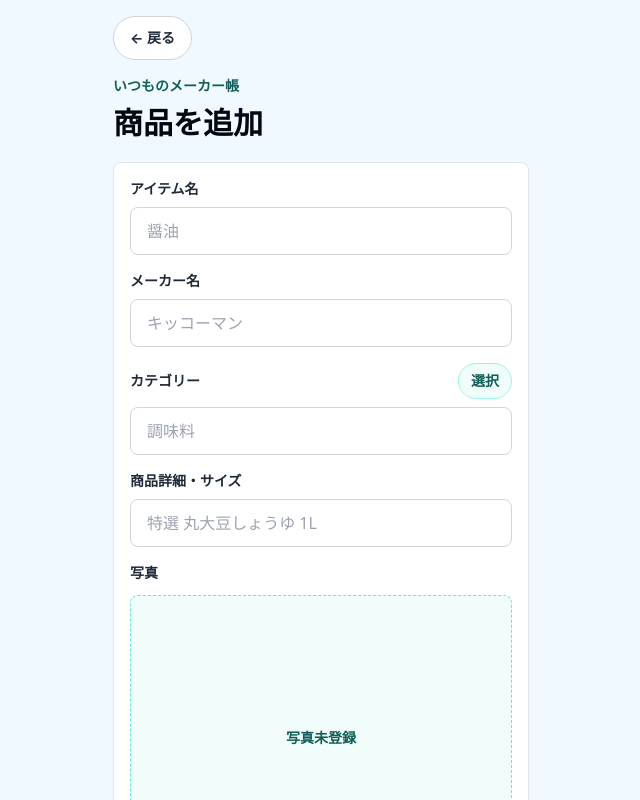
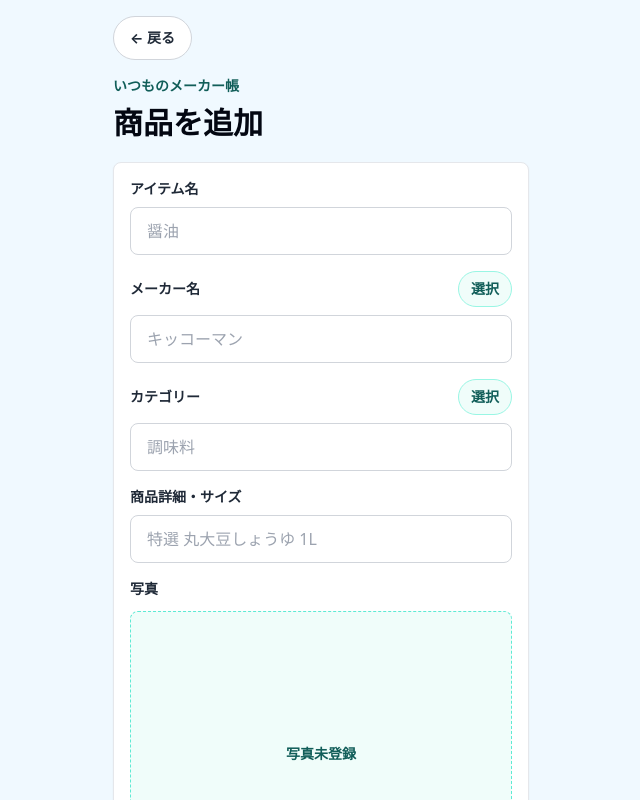
Before and after one commit to 202510-aw-yamaki/pocket-maker-note, a React (Vite) app: page / in a window 1280 px wide. Both pictures are taken after typing "Sample" into the empty fields and a click on the button "+ 追加". Shown: the top 800 px of the page, without its empty margins (319-959 px from the left). Built offline with nearby package versions, Linux system fonts and the light colour scheme.

Commit message:
feat: メーカー候補選択と候補数制限を追加

```diff
--- a/src/db/pocketItemsDb.ts
+++ b/src/db/pocketItemsDb.ts
@@ -29,6 +29,8 @@ class PocketItemsDatabase extends Dexie {
 
 export const pocketItemsDb = new PocketItemsDatabase();
 const sampleSeededKey = "sample-seeded";
+const maxCategoryOptions = 10;
+const maxMakerOptions = 20;
 
 const createItemId = () => {
   if (globalThis.crypto?.randomUUID) {
@@ -60,7 +62,16 @@ export const listPocketItemCategories = async () => {
 
   return Array.from(new Set(categories)).sort((current, next) =>
     current.localeCompare(next, "ja")
-  );
+  ).slice(0, maxCategoryOptions);
+};
+
+export const listPocketItemMakers = async () => {
+  const items = await pocketItemsDb.pocketItems.toArray();
+  const makers = items.map((item) => item.makerName.trim()).filter(Boolean);
+
+  return Array.from(new Set(makers)).sort((current, next) =>
+    current.localeCompare(next, "ja")
+  ).slice(0, maxMakerOptions);
 };
 
 export const getPocketItem = async (id: string) => {
--- a/src/pages/ItemFormPage.tsx
+++ b/src/pages/ItemFormPage.tsx
@@ -1,6 +1,9 @@
 import { FormEvent, useEffect, useState } from "react";
 import PhotoInput from "../components/PhotoInput";
-import { listPocketItemCategories } from "../db/pocketItemsDb";
+import {
+  listPocketItemCategories,
+  listPocketItemMakers
+} from "../db/pocketItemsDb";
 import type { PocketItem, PocketItemInput } from "../types/PocketItem";
 
 type ItemFormPageProps = {
@@ -36,6 +39,84 @@ const createInitialInput = (item?: PocketItem): PocketItemInput => {
   };
 };
 
+type OptionMenuProps = {
+  id: string;
+  label: string;
+  value: string;
+  options: string[];
+  isOpen: boolean;
+  onToggle: () => void;
+  onSelect: (value: string) => void;
+  onChange: (value: string) => void;
+  placeholder: string;
+};
+
+function OptionMenuField({
+  id,
+  label,
+  value,
+  options,
+  isOpen,
+  onToggle,
+  onSelect,
+  onChange,
+  placeholder
+}: OptionMenuProps) {
+  return (
+    <div className="space-y-2">
+      <div className="flex items-center justify-between gap-3">
+        <label htmlFor={id} className="block text-sm font-bold text-gray-800">
+          {label}
+        </label>
+        <button
+          type="button"
+          onClick={onToggle}
+          disabled={options.length === 0}
+          aria-expanded={isOpen}
+          aria-controls={`${id}Options`}
+          className="min-h-9 rounded-full border border-teal-200 bg-teal-50 px-3 text-sm font-bold text-teal-800 disabled:border-gray-200 disabled:bg-gray-100 disabled:text-gray-400"
+        >
+          選択
+        </button>
+      </div>
+      <div className="relative">
+        <input
+          id={id}
+          value={value}
+          onChange={(event) => onChange(event.target.value)}
+          className="h-12 w-full rounded-lg border border-gray-300 px-4 text-base outline-none focus:border-teal-700 focus:ring-2 focus:ring-teal-100"
+          placeholder={placeholder}
+        />
+        {isOpen ? (
+          <div
+            id={`${id}Options`}
+            className="absolute left-0 right-0 top-full z-20 mt-2 max-h-56 overflow-y-auto rounded-lg border border-gray-200 bg-white p-2 shadow-lg"
+          >
+            {options.map((option) => {
+              const isSelected = option === value;
+
+              return (
+                <button
+                  key={option}
+                  type="button"
+                  onClick={() => onSelect(option)}
+                  className={`min-h-11 w-full rounded-md px-3 text-left text-base font-semibold ${
+                    isSelected
+                      ? "bg-teal-800 text-white"
+                      : "text-gray-800 hover:bg-teal-50"
+                  }`}
+                >
+                  {option}
+                </button>
+              );
+            })}
+          </div>
+        ) : null}
+      </div>
+    </div>
+  );
+}
+
 export default function ItemFormPage({
   mode,
   initialItem,
@@ -45,22 +126,28 @@ export default function ItemFormPage({
   const [input, setInput] = useState<PocketItemInput>(() =>
     createInitialInput(initialItem)
   );
+  const [makerOptions, setMakerOptions] = useState<string[]>([]);
   const [categoryOptions, setCategoryOptions] = useState<string[]>([]);
+  const [isMakerMenuOpen, setIsMakerMenuOpen] = useState(false);
   const [isCategoryMenuOpen, setIsCategoryMenuOpen] = useState(false);
   const [errorMessage, setErrorMessage] = useState("");
   const [isSaving, setIsSaving] = useState(false);
 
   useEffect(() => {
-    const loadCategories = async () => {
+    const loadOptions = async () => {
       try {
-        const categories = await listPocketItemCategories();
+        const [makers, categories] = await Promise.all([
+          listPocketItemMakers(),
+          listPocketItemCategories()
+        ]);
+        setMakerOptions(makers);
         setCategoryOptions(categories);
       } catch (error) {
         console.error(error);
       }
     };
 
-    void loadCategories();
+    void loadOptions();
   }, []);
 
   const updateField = (field: keyof PocketItemInput, value: string) => {
@@ -137,81 +224,41 @@ export default function ItemFormPage({
               />
             </label>
 
-            <label className="block space-y-2">
-              <span className="block text-sm font-bold text-gray-800">
-                メーカー名
-              </span>
-              <input
+            <OptionMenuField
+              id="makerName"
+              label="メーカー名"
               value={input.makerName}
-                onChange={(event) =>
-                  updateField("makerName", event.target.value)
-                }
-                className="h-12 w-full rounded-lg border border-gray-300 px-4 text-base outline-none focus:border-teal-700 focus:ring-2 focus:ring-teal-100"
+              options={makerOptions}
+              isOpen={isMakerMenuOpen}
+              onToggle={() => {
+                setIsMakerMenuOpen((currentValue) => !currentValue);
+                setIsCategoryMenuOpen(false);
+              }}
+              onSelect={(maker) => {
+                updateField("makerName", maker);
+                setIsMakerMenuOpen(false);
+              }}
+              onChange={(value) => updateField("makerName", value)}
               placeholder="キッコーマン"
             />
-            </label>
 
-            <div className="space-y-2">
-              <div className="flex items-center justify-between gap-3">
-                <label
-                  htmlFor="categoryName"
-                  className="block text-sm font-bold text-gray-800"
-                >
-                  カテゴリー
-                </label>
-                <button
-                  type="button"
-                  onClick={() =>
-                    setIsCategoryMenuOpen((currentValue) => !currentValue)
-                  }
-                  disabled={categoryOptions.length === 0}
-                  aria-expanded={isCategoryMenuOpen}
-                  aria-controls="categoryOptions"
-                  className="min-h-9 rounded-full border border-teal-200 bg-teal-50 px-3 text-sm font-bold text-teal-800 disabled:border-gray-200 disabled:bg-gray-100 disabled:text-gray-400"
-                >
-                  選択
-                </button>
-              </div>
-              <div className="relative">
-              <input
+            <OptionMenuField
               id="categoryName"
+              label="カテゴリー"
               value={input.categoryName}
-                onChange={(event) =>
-                  updateField("categoryName", event.target.value)
-                }
-                className="h-12 w-full rounded-lg border border-gray-300 px-4 text-base outline-none focus:border-teal-700 focus:ring-2 focus:ring-teal-100"
-                placeholder="調味料"
-              />
-                {isCategoryMenuOpen ? (
-                  <div
-                    id="categoryOptions"
-                    className="absolute left-0 right-0 top-full z-20 mt-2 max-h-56 overflow-y-auto rounded-lg border border-gray-200 bg-white p-2 shadow-lg"
-                  >
-                    {categoryOptions.map((category) => {
-                      const isSelected = category === input.categoryName;
-
-                      return (
-                        <button
-                          key={category}
-                          type="button"
-                          onClick={() => {
+              options={categoryOptions}
+              isOpen={isCategoryMenuOpen}
+              onToggle={() => {
+                setIsCategoryMenuOpen((currentValue) => !currentValue);
+                setIsMakerMenuOpen(false);
+              }}
+              onSelect={(category) => {
                 updateField("categoryName", category);
                 setIsCategoryMenuOpen(false);
               }}
-                          className={`min-h-11 w-full rounded-md px-3 text-left text-base font-semibold ${
-                            isSelected
-                              ? "bg-teal-800 text-white"
-                              : "text-gray-800 hover:bg-teal-50"
-                          }`}
-                        >
-                          {category}
-                        </button>
-                      );
-                    })}
-                  </div>
-                ) : null}
-              </div>
-            </div>
+              onChange={(value) => updateField("categoryName", value)}
+              placeholder="調味料"
+            />
 
             <label className="block space-y-2">
               <span className="block text-sm font-bold text-gray-800">
```
Lines whose indentation alone changed are shown as unchanged.
